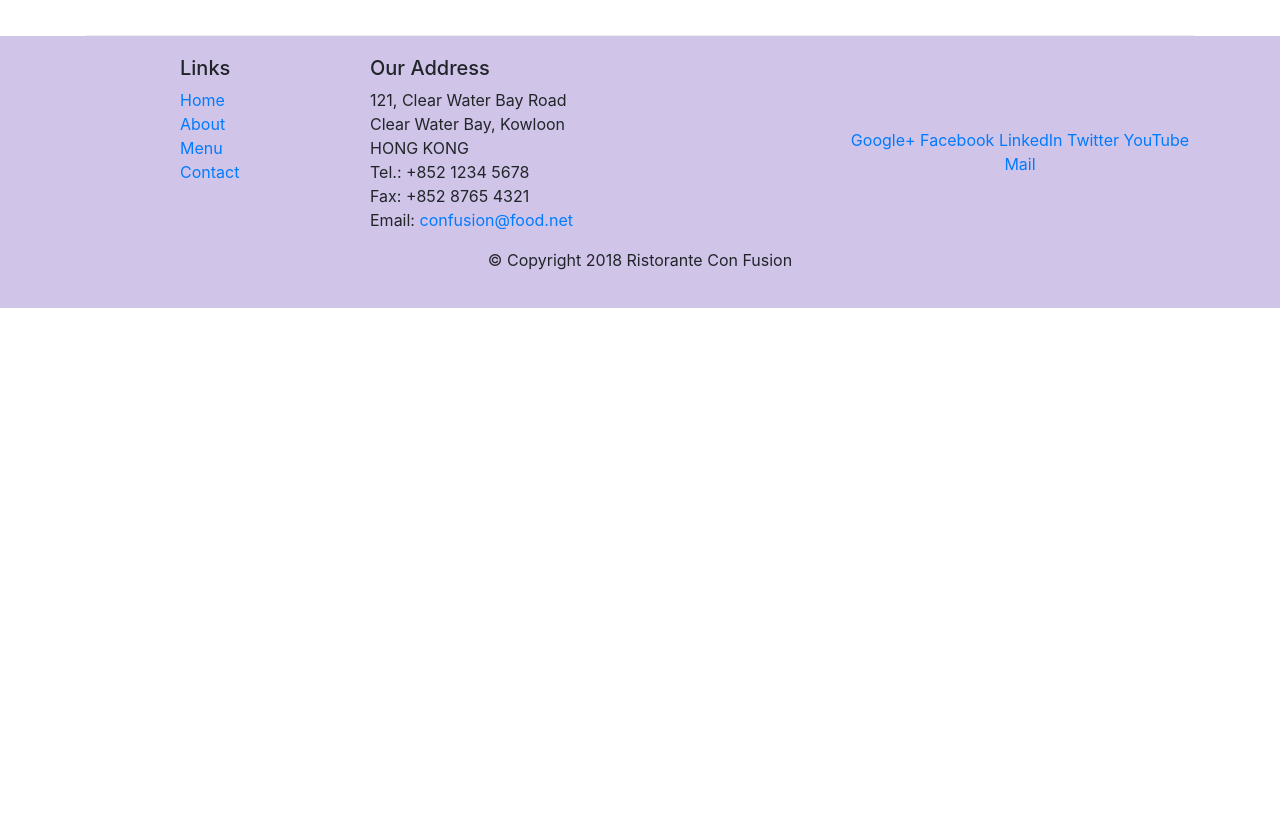
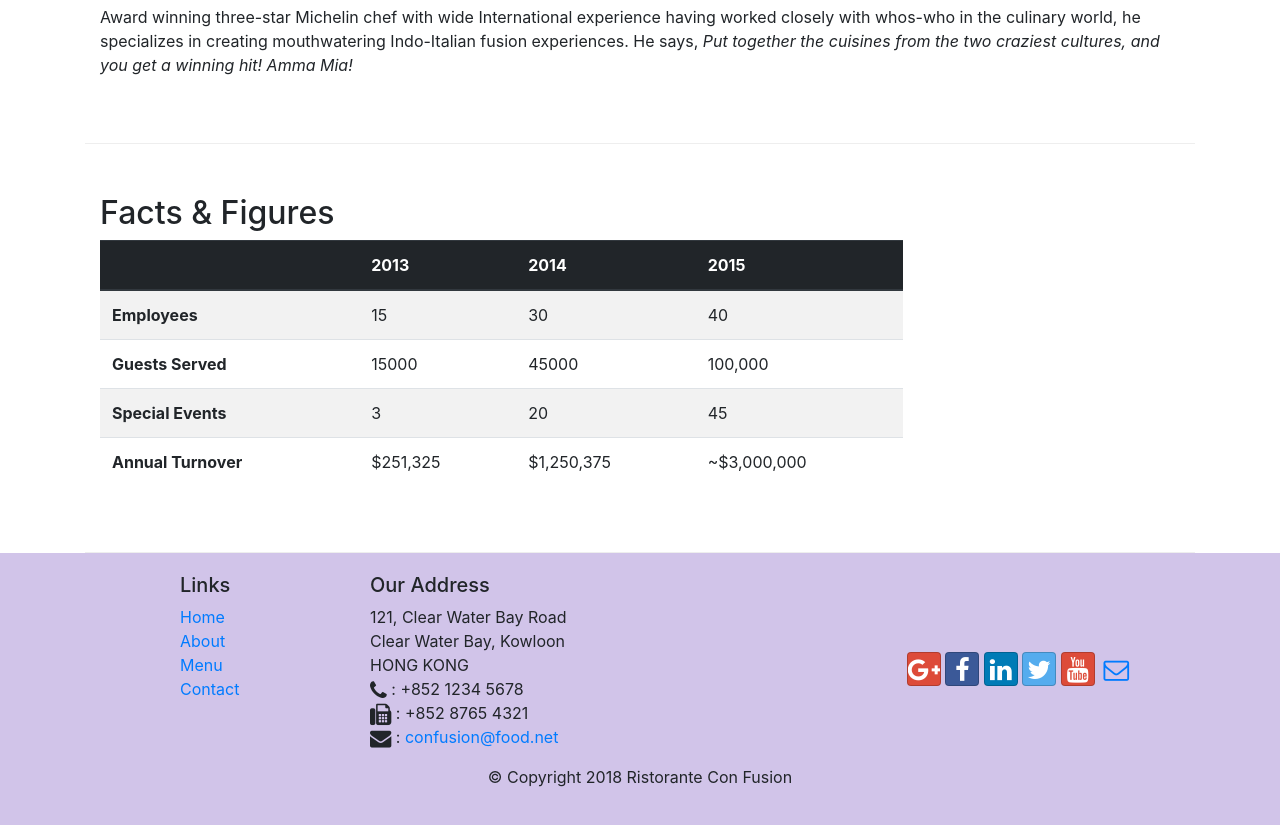
Before and after one commit to Nicokkam/Bootstrap-Learning, a website: page aboutus.html in a window 1280 px wide. Shown: the part 1518-2343 px from the top of the page. Before the commit the page ends 1826 px from the top, so only its background shows below. Drawn offline with nearby package versions, Linux system fonts and the light colour scheme.

Commit message:
Tables and Cards

```diff
--- a/aboutus.html
+++ b/aboutus.html
@@ -23,10 +23,14 @@
             <a class="navbar-brand" href="#">Ristorante Con Fusion</a>
             <div class="collapse navbar-collapse" id="Navbar">
                 <ul class="navbar-nav mr-auto">
-                    <li class="nav-item"><a class="nav-link" href="./index.html"><span class="fa fa-home fa-lg"></span> Home</a></li>
-                    <li class="nav-item active"><a class="nav-link" href="#"><span class="fa fa-info fa-lg"></span> About</a></li>
-                    <li class="nav-item"><a class="nav-link" href="#"><span class="fa fa-list fa-lg"></span> Menu</a></li>
-                    <li class="nav-item"><a class="nav-link" href="./contactus.html"><span class="fa fa-address-card fa-lg"></span> Contact</a></li>
+                    <li class="nav-item"><a class="nav-link" href="./index.html"><span class="fa fa-home fa-lg"></span>
+                            Home</a></li>
+                    <li class="nav-item active"><a class="nav-link" href="#"><span class="fa fa-info fa-lg"></span>
+                            About</a></li>
+                    <li class="nav-item"><a class="nav-link" href="#"><span class="fa fa-list fa-lg"></span> Menu</a>
+                    </li>
+                    <li class="nav-item"><a class="nav-link" href="./contactus.html"><span
+                                class="fa fa-address-card fa-lg"></span> Contact</a></li>
                 </ul>
             </div>
         </div>
@@ -73,6 +77,35 @@
                     our CEO, Mr. Peter Pan, that featured for the first time the world's best cuisines in a pan.</p>
             </div>
             <div class="col-sm">
+                <div class="card">
+                    <h3 class="card-header bg-primary text-white"> Facts At a Glance</h3>
+                    <div class="card-body">
+                        <dl class="row">
+                            <dt class="col-6">Started</dt>
+                            <dd class="col-6">3 Feb. 2013</dd>
+                            <dt class="col-6">Major Stake Holder</dt>
+                            <dd class="col-6">HK Fine Foods Inc.</dd>
+                            <dt class="col-6">Last Year's Turnover</dt>
+                            <dd class="col-6">$1,250,375</dd>
+                            <dt class="col-6">Employees</dt>
+                            <dd class="col-6">40</dd>
+                        </dl>
+                    </div>
+                </div>
+            </div>
+            <div class="col-12">
+                <div class="card card-body bg-light">
+                    <blockquote class="blockquote">
+                        <p class="mb-0">You better cut the pizza in four pieces
+                            because I'm not hungry enought to eat six
+                        </p>
+                        <footer class="blockquote-footer">Yogi Berra,
+                            <cite title="Source Title">The Wit and Wisdom of
+                                Yogi Berra, P. Pepe, Diversion Books, 2014
+                            </cite>
+                        </footer>
+                    </blockquote>
+                </div>
             </div>
         </div>
 
@@ -110,7 +143,52 @@
                         winning hit! Amma Mia!</em></p>
             </div>
         </div>
+        <div class="row row-content">
+            <div class="col-12 col-sm-9">
+                <h2>Facts &amp; Figures</h2>
+                <div class="table-responsive">
+                    <table class="table table-striped">
+                        <thead class="thead-dark">
+                            <tr>
+                                <th>&nbsp;</th>
+                                <th>2013</th>
+                                <th>2014</th>
+                                <th>2015</th>
+                            </tr>
+                        </thead>
+                        <tbody>
+                            <tr>
+                                <th>Employees</th>
+                                <td>15</td>
+                                <td>30</td>
+                                <td>40</td>
+                            </tr>
+                            <tr>
+                                <th>Guests Served</th>
+                                <td>15000</td>
+                                <td>45000</td>
+                                <td>100,000</td>
+                            </tr>
+                            <tr>
+                                <th>Special Events</th>
+                                <td>3</td>
+                                <td>20</td>
+                                <td>45</td>
+                            </tr>
+                            <tr>
+                                <th>Annual Turnover</th>
+                                <td>$251,325</td>
+                                <td>$1,250,375</td>
+                                <td>~$3,000,000</td>
+                            </tr>
+                        </tbody>
+                    </table>
+                </div>
+            </div>
+            <div class="col-12 col-sm-3">
 
+            </div>
+        </div>
     </div>
 
     <footer class="footer">
@@ -119,7 +197,7 @@
                 <div class="col-4 offset-1 col-sm-2">
                     <h5>Links</h5>
                     <ul class="list-unstyled">
-                        <li><a href="index.html">Home</a></li>
+                        <li><a href="./index.html">Home</a></li>
                         <li><a href="#">About</a></li>
                         <li><a href="#">Menu</a></li>
                         <li><a href="./contactus.html">Contact</a></li>
@@ -131,19 +209,25 @@
                         121, Clear Water Bay Road<br>
                         Clear Water Bay, Kowloon<br>
                         HONG KONG<br>
-                        Tel.: +852 1234 5678<br>
-                        Fax: +852 8765 4321<br>
-                        Email: <a href="mailto:confusion@food.net">confusion@food.net</a>
+                        <i class="fa fa-phone fa-lg"></i> : +852 1234 5678<br>
+                        <i class="fa fa-fax fa-lg"></i> : +852 8765 4321<br>
+                        <i class="fa fa-envelope fa-lg"></i> : <a
+                            href="mailto:confusion@food.net">confusion@food.net</a>
                     </address>
                 </div>
                 <div class="col-12 col-sm-4 align-self-center">
                     <div class="text-center">
-                        <a href="http://google.com/+">Google+</a>
-                        <a href="http://www.facebook.com/profile.php?id=">Facebook</a>
-                        <a href="http://www.linkedin.com/in/">LinkedIn</a>
-                        <a href="http://twitter.com/">Twitter</a>
-                        <a href="http://youtube.com/">YouTube</a>
-                        <a href="mailto:">Mail</a>
+                        <a class="btn btn-social-icon btn-google" href="http://google.com/+"><i
+                                class="fa fa-google-plus"></i></a>
+                        <a class="btn btn-social-icon btn-facebook" href="http://www.facebook.com/profile.php?id="><i
+                                class="fa fa-facebook"></i></a>
+                        <a class="btn btn-social-icon btn-linkedin" href="http://www.linkedin.com/in/"><i
+                                class="fa fa-linkedin"></i></a>
+                        <a class="btn btn-social-icon btn-twitter" href="http://twitter.com/"><i
+                                class="fa fa-twitter"></i></a>
+                        <a class="btn btn-social-icon btn-google" href="http://youtube.com/"><i
+                                class="fa fa-youtube"></i></a>
+                        <a class="btn btn-social-icon" href="mailto:"><i class="fa fa-envelope-o"></i></a>
                     </div>
                 </div>
             </div>
```
Also changed, not shown: contactus.html (+3 -3 lines).
